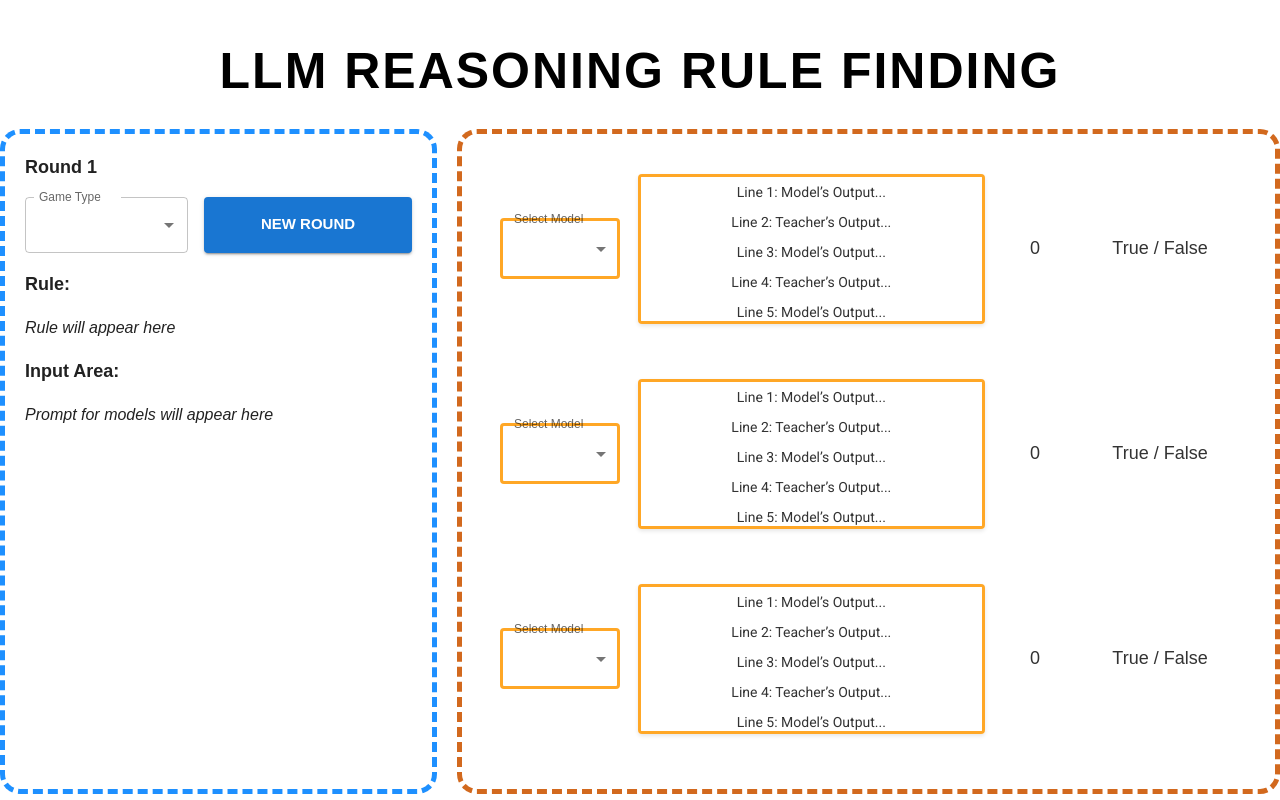
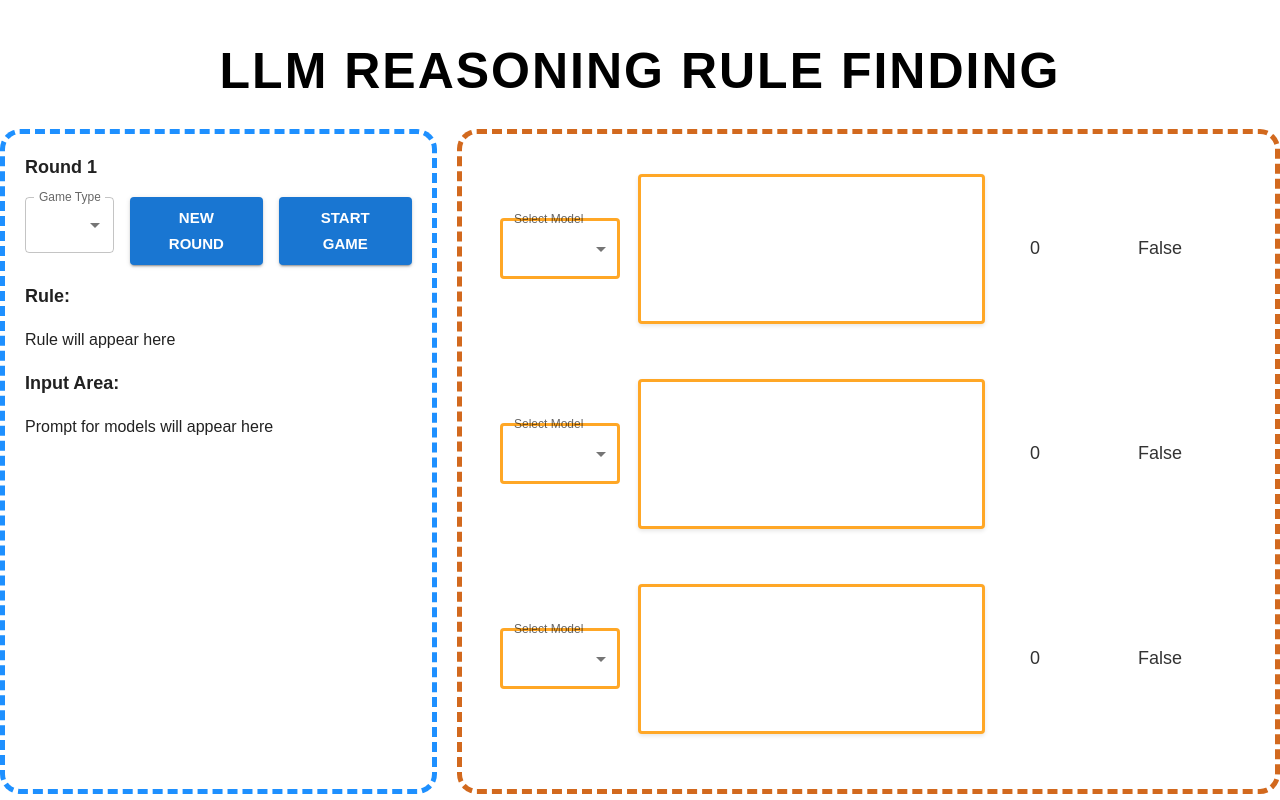
Before and after one commit to arihantchoudhary/Guess-the-Rule-LLM-Benchmark, a Next.js app in the folder Front-End/llm-evaluation/: page /llm-compete in a window 1280 px wide. Built offline with nearby package versions, Linux system fonts and the light colour scheme.

Commit message:
add post in front-end

```diff
--- a/Front-End/llm-evaluation/src/app/llm-compete/page.tsx
+++ b/Front-End/llm-evaluation/src/app/llm-compete/page.tsx
@@ -18,7 +18,7 @@ const theme = createTheme({
     MuiCssBaseline: {
       styleOverrides: {
         body: {
-          fontFamily: 'sans-serif', // 强制应用到 body
+          fontFamily: 'sans-serif',
         },
       },
     },
@@ -27,8 +27,14 @@ const theme = createTheme({
 
 
 export default function LLMCompetePage() {
-  const [questionType, setQuestionType] = useState("Game Type"); // 初始化默认选择
+  const [questionType, setQuestionType] = useState("Game Type");
   // const [showGameTypeOptions, setShowGameTypeOptions] = useState(false);
+  const [rule, setRule] = useState<string>("Rule will appear here");
+  const [inputArea, setInputArea] = useState<string>("Prompt for models will appear here");
+  const [outputs, setOutputs] = useState<Array<{ output: string[]; turn: number; isCorrect: boolean }>>(
+    Array(3).fill({ output: [], turn: 1, isCorrect: false })
+  );
+
 
   const models: string[] = ["Chatgpt4", "Lama-3.5", "GPT-3.5-Turbo"];
   const maxLength = Math.max(...models.map(model => model.length));
@@ -36,6 +42,32 @@ export default function LLMCompetePage() {
   const [showOptions, setShowOptions] = useState<boolean[]>(Array(maxLength).fill(false));
   const [roundNumber, setRoundNumber] = useState(1);
 
+  const fetchRulePrompt = async (questionType: string) => {
+    try {
+      const response = await fetch('/api/getRule', {
+        method: 'POST',
+        headers: {
+          'Content-Type': 'application/json',
+        },
+        body: JSON.stringify({
+          questionType,
+        }),
+      });
+
+      if (!response.ok) {
+        throw new Error(`Error: ${response.statusText}`);
+      }
+
+      const data = await response.json();
+      setRule(data.rule);
+      setInputArea(data.prompt);
+
+    } catch (error) {
+      console.error(error);
+      setRule("Failed to fetch rule.");
+      setInputArea("Failed to fetch prompt.");
+    }
+  };
 
 
   const handleChooseModel = (index: number, model: string) => {
@@ -54,22 +86,47 @@ export default function LLMCompetePage() {
   };
 
 
-
-  const handleNewRound = () => {
+  const handleNewRound = async () => {
     setRoundNumber((roundNumber) => roundNumber + 1);
+    await fetchRulePrompt(questionType);
   };
 
-  const handleAddModule = () => {
-    const newModule = {
-      id: modules.length + 1,
-      selectedModel: "Select Model",
-      showOptions: false,
-      output: "Model’s Output",
-      score: 0,
-      correct: "True / False",
-    };
-    setModules([...modules, newModule]);
+  const handleStartGame = async (modelIndex: number, modelType: string) => {
+    try {
+      const response = await fetch('/api/startGame', {
+        method: 'POST',
+        headers: {
+          'Content-Type': 'application/json',
+        },
+        body: JSON.stringify({
+          modelType,
+          turn: outputs[modelIndex].turn,
+        }),
+      });
+
+      if (!response.ok) {
+        throw new Error(`Error: ${response.statusText}`);
+      }
+
+      const data = await response.json();
+
+      setOutputs((prevOutputs) =>
+        prevOutputs.map((output, index) =>
+          index === modelIndex
+            ? {
+                output: [...output.output, data.output || "Model’s Output..."], // 追加新行
+                turn: output.turn + 1,
+                isCorrect: data.isCorrect || false,
+              }
+            : output
+        )
+      );
+    } catch (error) {
+      console.error("Failed to fetch game response:", error);
+    }
   };
+
+
 
 
   return (
@@ -109,18 +166,28 @@ export default function LLMCompetePage() {
                 </Select>
               </FormControl>
 
-              <Button variant="contained" size="large" sx={{ flex: 1 }} onClick={handleNewRound}>
+              <Button variant="contained" size="large" sx={{ flex: 1 }} onClick={() => {
+                handleNewRound();
+              }}>
                 New Round
+              </Button>
+              <Button
+                variant="contained"
+                size="large"
+                sx={{ flex: 1 }}
+                onClick={handleStartGame(questionType, rule, "Prompt")}
+              >
+                Start Game
               </Button>
             </Box>
           </div>
           <div className={styles.inputArea}>
             <p style={{ fontFamily: 'sans-serif', fontSize: '18px', fontWeight: 'bold' }}>Rule:</p>
-            <p><em>Rule will appear here</em></p>
+            <p>{rule}</p>
           </div>
           <div className={styles.inputArea}>
             <p style={{ fontFamily: 'sans-serif', fontSize: '18px', fontWeight: 'bold' }}>Input Area:</p>
-            <p><em>Prompt for models will appear here</em></p>
+            <p>{inputArea}</p>
           </div>
         </div>
 
@@ -178,11 +245,9 @@ export default function LLMCompetePage() {
                   borderColor: '#ffa726'
                 }}
               >
-                {Array.from({ length: 20 }, (_, i) => (
-                <p key={i} style={{ margin: '0' }}>
-                  {i % 2 === 0
-                    ? `Line ${i + 1}: Model’s Output...`
-                    : `Line ${i + 1}: Teacher’s Output...`}
+               {outputs[index].output.map((line, lineIndex) => (
+                <p key={lineIndex} style={{ margin: '0' }}>
+                  {line}
                 </p>
               ))}
               </div>
@@ -190,21 +255,23 @@ export default function LLMCompetePage() {
               style={{
                 fontFamily: 'sans-serif',
                 fontSize: '18px',
-                // fontWeight: 'bold',
                 color: '#333',
                 border: 'none',
                 boxShadow: 'none',
               }}
-              >0</div>
+              >
+                {outputs[index].turn - 1}
+              </div>
               <div className={styles.modelCorrect}
               style={{
                 fontFamily: 'sans-serif',
                 fontSize: '18px',
-                // fontWeight: 'bold',
                 border: 'none',
                 boxShadow: 'none',
               }}
-              >True / False</div>
+              >
+                {outputs[index].isCorrect ? "True" : "False"}
+              </div>
             </div>
           ))}
         </div>
```
